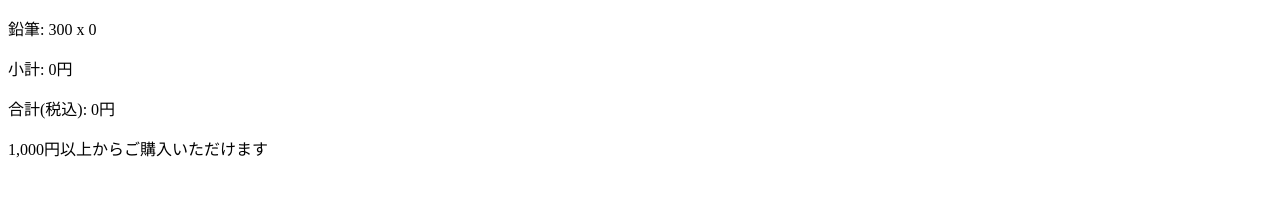
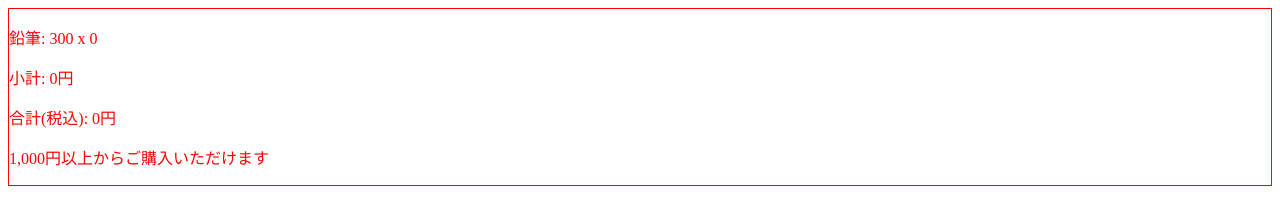
Before and after one commit to bignyokki/vue, a plain HTML site: page index.html in a window 1280 px wide. Drawn offline with nearby package versions, Linux system fonts and the light colour scheme.

Commit message:
スタイルのバインディング

```diff
--- a/app.js
+++ b/app.js
@@ -49,6 +49,13 @@ var vm = new Vue({
     },
     canBuy: function () {
       return this.totalPrice >= 1000 // 1000円以上から購入可能にする
+    },
+    errorMessageStyle: function () {
+      // canBuyが偽の時赤く表示する
+      return {
+        border: this.canBuy ? '' : '1px solid red',
+        color: this.canBuy ? '' : 'red'
+      }
     }
   }
 })
--- a/index.html
+++ b/index.html
@@ -3,7 +3,10 @@
 <script src="https://unpkg.com/vue@2.5.17"></script>
 
 <div id="app">
+
   <!-- 1000円以上になるまで、赤く表示する -->
+  <div :style="errorMessageStyle">
+
     <p>{{ items[0].name }}: {{ items[0].price }} x {{ items[0].quantity }}</p>
     <p>小計: {{ totalPrice | numberWithDelimiter }}円</p>
     <p>合計(税込): {{ totalPriceWithTax | numberWithDelimiter }}円</p>
@@ -11,6 +14,9 @@
     <p v-show="!canBuy">
       {{ 1000 | numberWithDelimiter }}円以上からご購入いただけます
     </p>
+
+  </div>
+
 </div>
 
 <script src="app.js">
```
Lines whose indentation alone changed are shown as unchanged.
